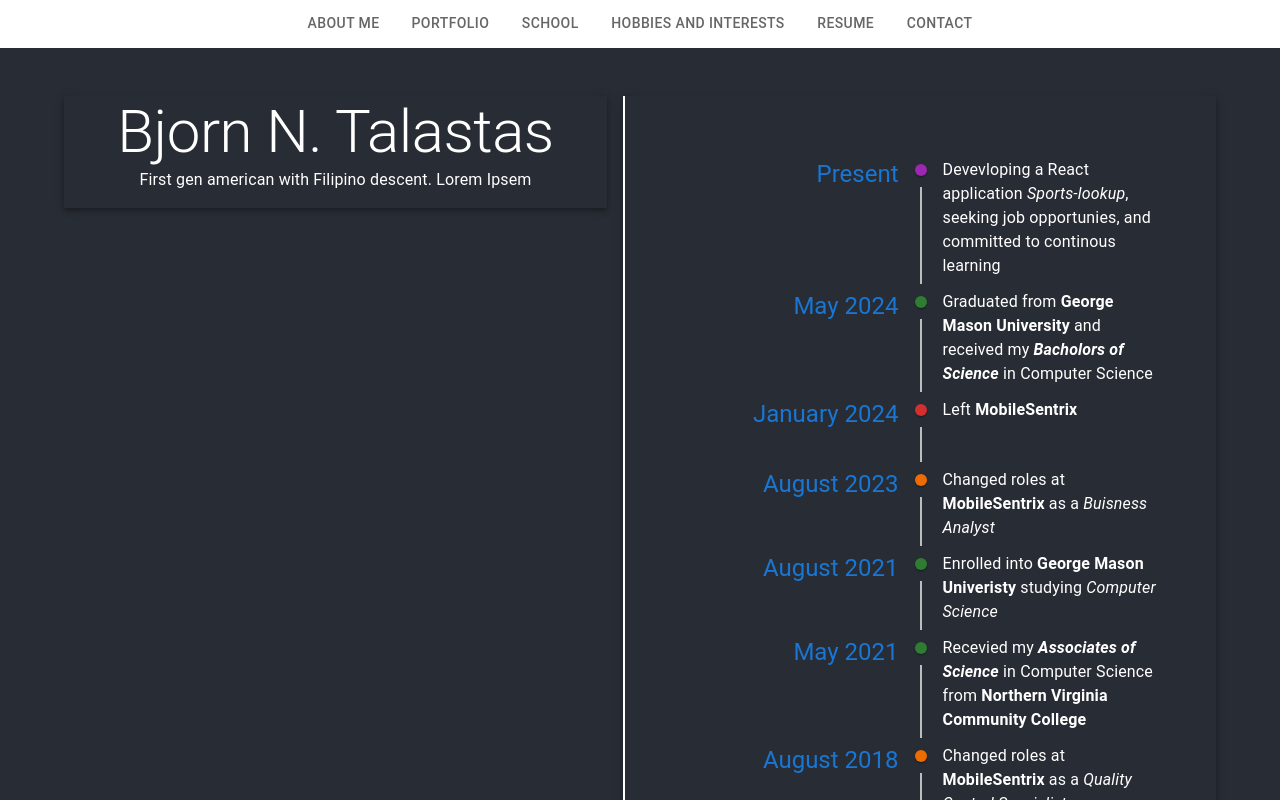
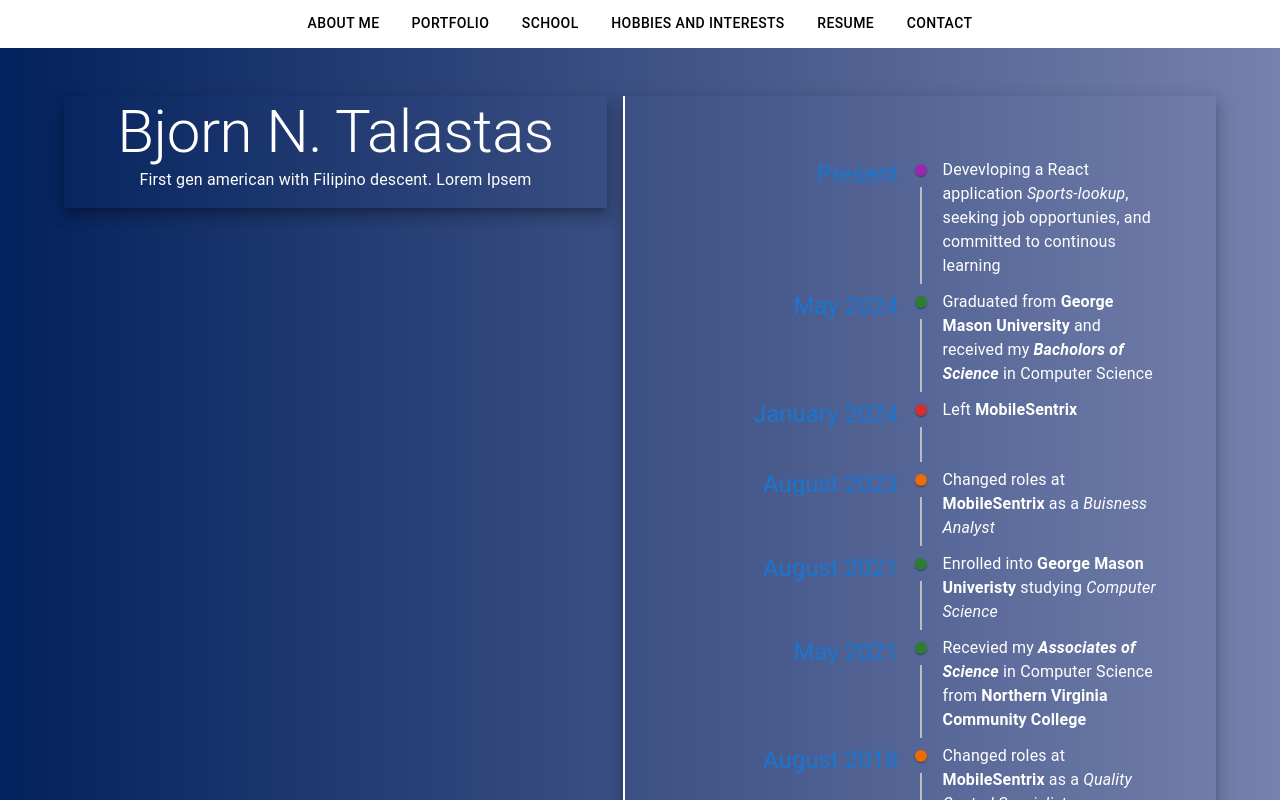
Before and after one commit to btalastas/btal-website, a React (Create React App) app: page / in a window 1280 px wide. Shown: the top 800 px of the page. Built offline with nearby package versions, Linux system fonts and the light colour scheme.

Commit message:
added hover effects and changed bg color

```diff
--- a/src/App.css
+++ b/src/App.css
@@ -14,7 +14,9 @@
 }
 
 .App-header {
-  background-color: #282c34;
+  /* background-color: #333333; */
+  background: linear-gradient(to right, #03215c, #7681ad);
+  color: #FFFFFF;
   min-height: 100vh;
   display: flex;
   flex-direction: column;
@@ -26,7 +28,7 @@
 }
 
 .App-link {
-  color: #61dafb;
+  color: #ffffff;
 }
 
 @keyframes App-logo-spin {
--- a/src/components/AboutMe.js
+++ b/src/components/AboutMe.js
@@ -13,7 +13,7 @@ export default function AboutMe() {
         mb: 4,
       }}
     >
-      <Box sx={{ flex: 1, boxShadow: 4 }}>
+      <Box sx={{ flex: 1, boxShadow: 10 }}>
         <Typography variant="h2">Bjorn N. Talastas</Typography>
         <Typography paragraph>
           First gen american with Filipino descent. Lorem Ipsem
@@ -24,7 +24,7 @@ export default function AboutMe() {
           flex: 1,
           borderLeft: 2,
           p: { xs: 1, sm: 2, md: 3 },
-          boxShadow: 4,
+          boxShadow: 10,
         }}
       >
         <MyTimeline />
--- a/src/components/CenteredTabs.js
+++ b/src/components/CenteredTabs.js
@@ -1,5 +1,5 @@
 import * as React from "react";
-import { useNavigate, useLocation, Link } from "react-router-dom";
+import { useNavigate, useLocation } from "react-router-dom";
 import Box from "@mui/material/Box";
 import Tabs from "@mui/material/Tabs";
 import Tab from "@mui/material/Tab";
@@ -12,6 +12,7 @@ export default function CenteredTabs() {
   const location = useLocation();
   const navigate = useNavigate();
   const [path, setPath] = React.useState(location.pathname);
+  const [hoveredIndex, setHoveredIndex] = React.useState(null);
 
   const tabNames = [
     { name: "About Me", path: "/about-me" },
@@ -53,7 +54,28 @@ export default function CenteredTabs() {
         aria-label="scrollable centered tabs example"
       >
         {tabNames.map((name, index) => (
-          <Tab label={name.name} key={index} value={name.path} />
+          <Tab
+            label={name.name}
+            key={index}
+            value={name.path}
+            onMouseEnter={() => setHoveredIndex(index)}
+            onMouseLeave={() => setHoveredIndex(null)}
+            sx={{
+              transition: "color 0.3s, background-color 0.3s, filter 0.3s",
+              color:
+                hoveredIndex === index ? theme.palette.primary.main : "inherit",
+              backgroundColor:
+                hoveredIndex === index ? theme.palette.action.hover : "inherit",
+              filter:
+                hoveredIndex !== null && hoveredIndex !== index
+                  ? "blur(2px)"
+                  : "none",
+              "&:hover": {
+                color: theme.palette.primary.main,
+                backgroundColor: theme.palette.action.hover,
+              },
+            }}
+          />
         ))}
       </Tabs>
     </Box>
```
